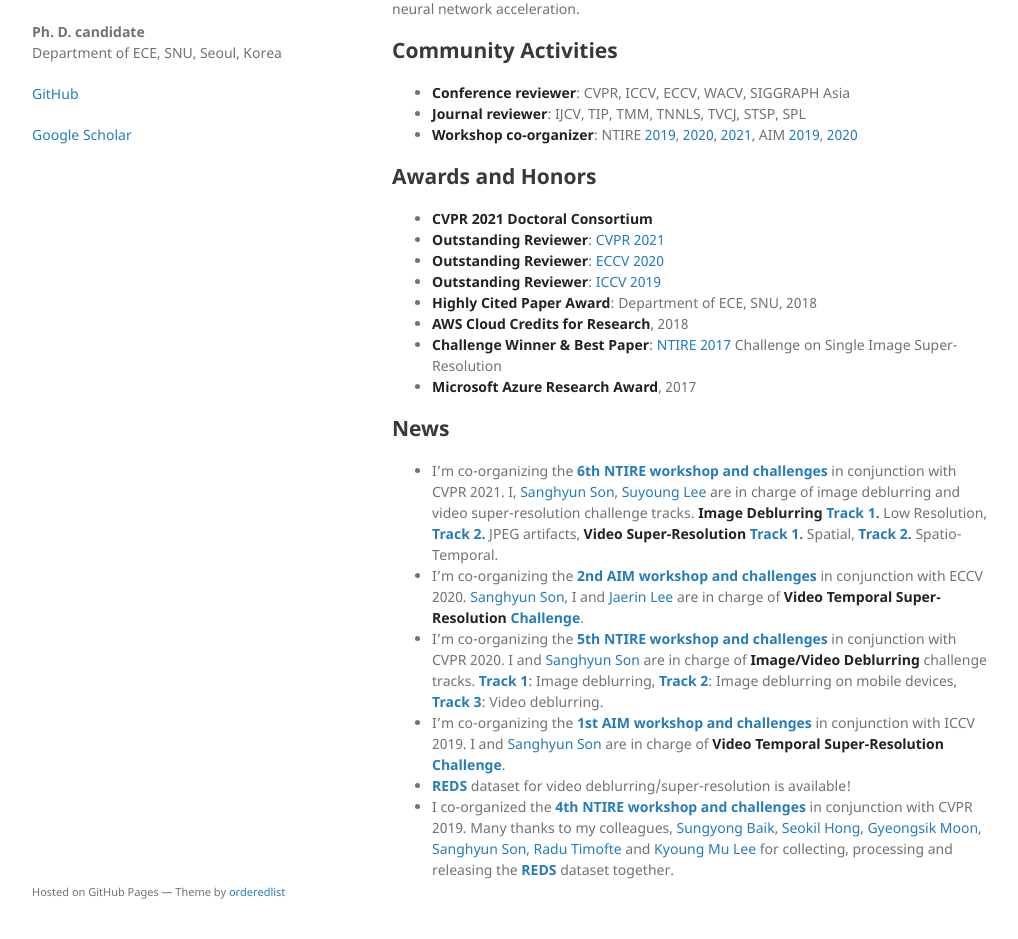
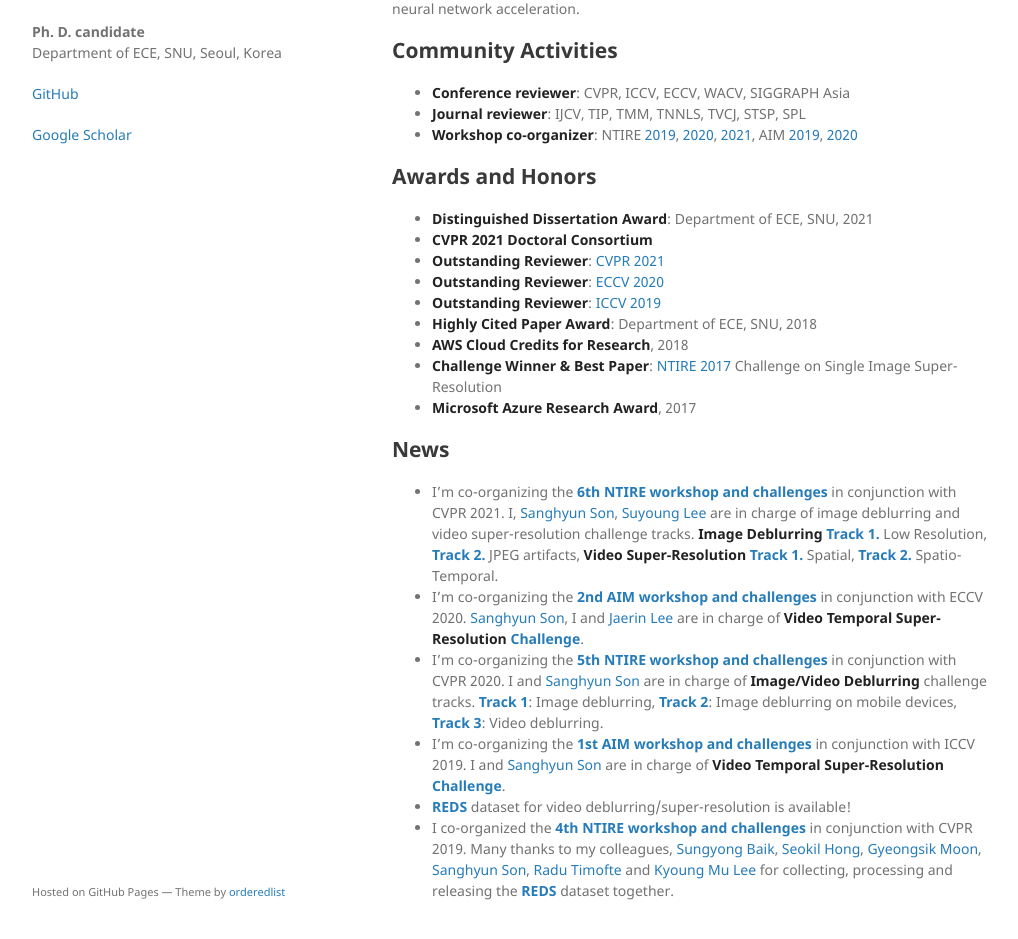
Before and after one commit to SeungjunNah/seungjunnah.github.io, a Jekyll site: the page built from index.md, in a window 1280 px wide and 1354 px high, cut to the strip 383-1322 px from the top of the window. Shown: the whole strip, without its empty margins (128-1146 px from the left). Built offline with Jekyll 4.4.1, drawn with Linux system fonts in a browser that asks for light colours.

Commit message:
Awards update: Distinguished Dissertation Award

```diff
--- a/index.md
+++ b/index.md
@@ -28,6 +28,7 @@ My recent research topics include deblurring, super-resolution, and neural netwo
 
 ## Awards and Honors
 
+* **Distinguished Dissertation Award**: Department of ECE, SNU, 2021
 * **CVPR 2021 Doctoral Consortium**
 * **Outstanding Reviewer**: [CVPR 2021](http://cvpr2021.thecvf.com/node/184)
 * **Outstanding Reviewer**: [ECCV 2020](https://eccv2020.eu/outstanding-reviewers/)
```
Also changed, not shown: 1 other file.
